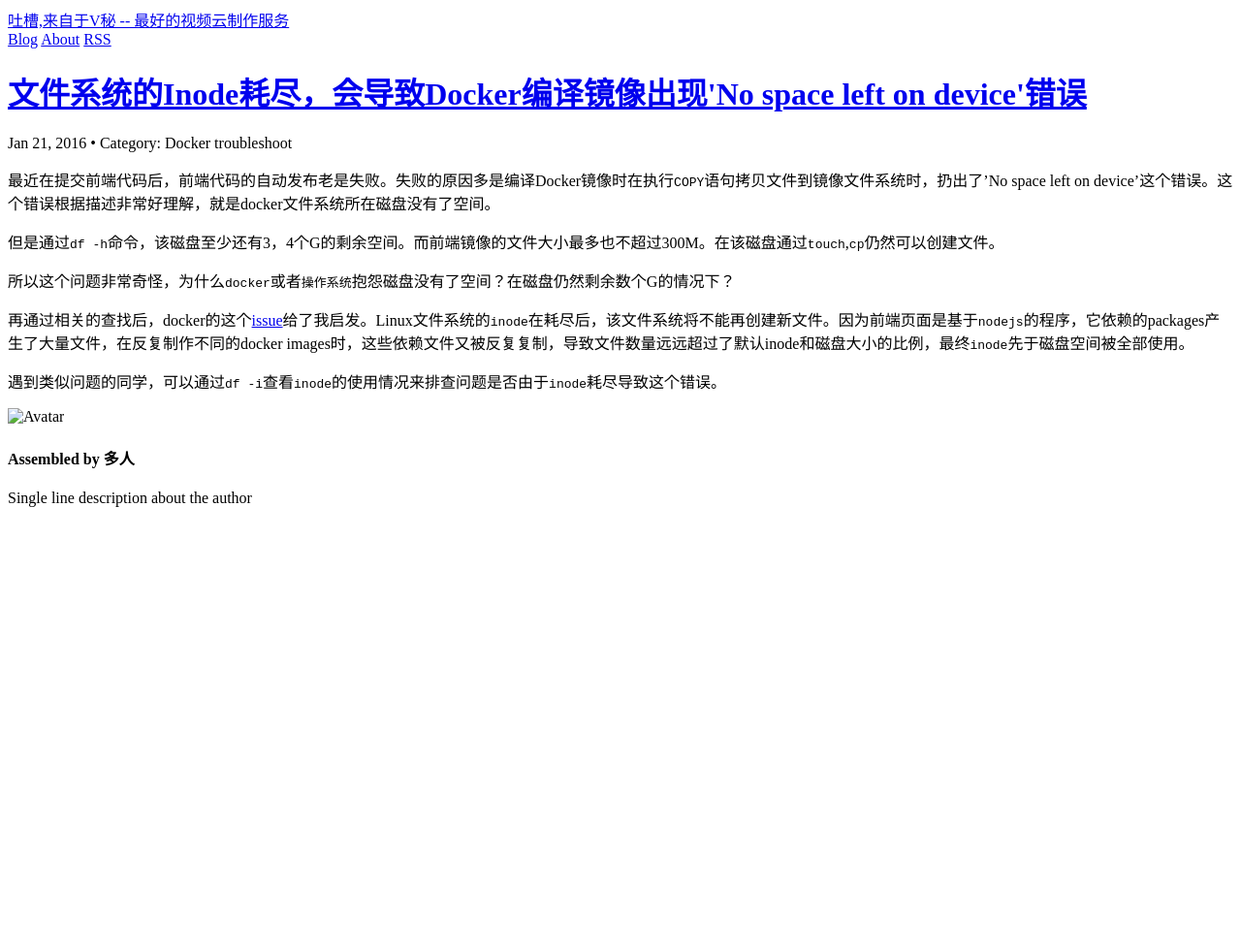
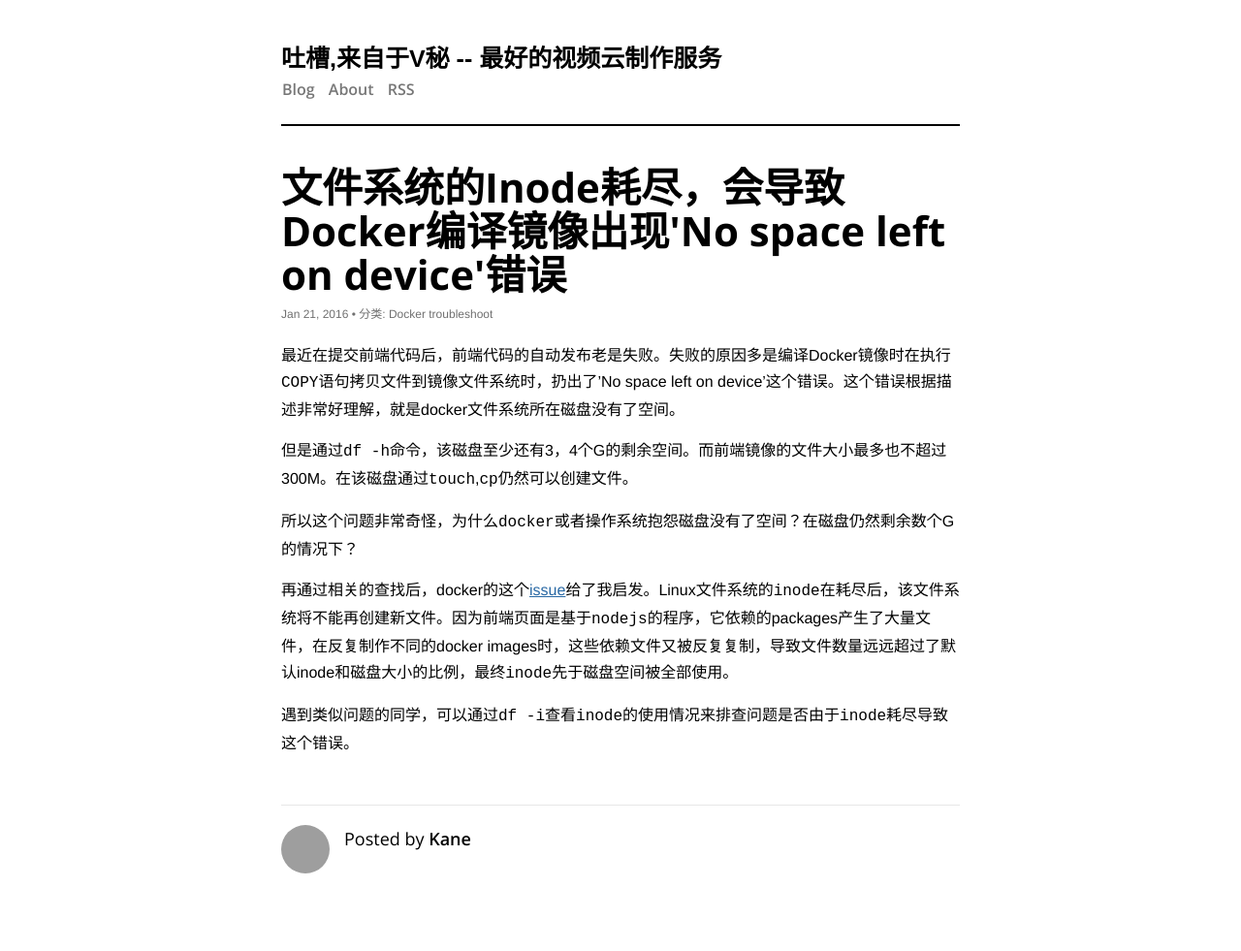
Before and after one commit to videome/-, a Jekyll site: the page built from _posts/2016-01-21-docker_build_no_space_left_caused_by_inode_exhausted.md, in a window 1280 px wide. Shown: the whole page at 97% size. Built offline with Jekyll 4.4.1, drawn with Linux system fonts in a browser that asks for light colours; comment, search, counter and statistics services are not loaded; before the commit the page ends 900 px from its top, so only the background shows below that; grey boxes are pictures that could not be loaded.

Commit message:
Fix the path of images and css.

```diff
--- a/_config.yml
+++ b/_config.yml
@@ -1,14 +1,14 @@
 # Site settings
 title: 吐槽,来自于V秘 -- 最好的视频云制作服务
-author: 多人
+#author: 多人
 # author_avatar:
 email: zhumx@vme360.com
 description: 一个只涉及技术的blog.
 baseurl: "" # optional
-url: "https://videome.github.io/tsukkomi"
+url: "https://videome.github.io/videome.github.io"
 #twitter_username: foo_bar
 github_username: videome
-github_repo: videome/tsukkomi
+github_repo: videome/videome.github.io
 google_analytics: UA-65584551-3
 # disqus: disqus-id
 
@@ -17,5 +17,14 @@ markdown: kramdown
 permalink: pretty
 excerpt_separator: "<!-- more -->"
 
+authors:
+  kane:
+    display_name: Kane
+    gravatar: https://www.gravatar.com/avatar/0db85dd6e3b1972fafa2c36e6df3abfb?s=50
+    email: zhumx@vme360.com
+    web: https://vme360.com/
+    twitter: zxkane
+    github: zxkane
+
 gems:
   - jekyll-sitemap
--- a/_includes/head.html
+++ b/_includes/head.html
@@ -10,12 +10,12 @@
 
 
     <link rel="canonical" href="{{ page.url | replace:'index.html','' | prepend: site.baseurl | prepend: site.url }}">
-    <link rel="icon" type="image/png" href="{{ "images/vme.png" | prepend: site.baseurl }}">
+    <link rel="icon" type="image/png" href="{{ "/images/vme.png" | prepend: site.baseurl }}">
 
     <!-- Custom CSS -->
     <link href='https://fonts.googleapis.com/css?family=Open+Sans:400,600,700' rel='stylesheet' type='text/css'>
-    <link rel="stylesheet" href="{{ "css/syntax.css" | prepend: site.baseurl }}">
-    <link rel="stylesheet" href="{{ "css/lambda.css" | prepend: site.baseurl }}">
+    <link rel="stylesheet" href="{{ "/css/syntax.css" | prepend: site.baseurl }}">
+    <link rel="stylesheet" href="{{ "/css/lambda.css" | prepend: site.baseurl }}">
 
     {% if site.google_analytics %}
     <script>
--- a/_includes/post.html
+++ b/_includes/post.html
@@ -6,7 +6,7 @@
 	    <h1 class="entry-title"><a href="{{ page.url | prepend: site.baseurl }}">{{ page.title }}</a></h1>
 	    <p class="entry-meta">
 		    {{ page.date | date: "%b %-d, %Y" }}
-		    {% if page.category %} • Category: {{ page.category|capitalize }}{% endif %}
+		    {% if page.category %} • 分类: {{ page.category|capitalize }}{% endif %}
 	    </p>
 	  </header>
 
--- a/_includes/post_footer.html
+++ b/_includes/post_footer.html
@@ -1,9 +1,9 @@
+{% assign author = site.authors[page.author] %}
 <div class="article-author">
     <div class="avatar">
-    <img width="50" height="50" src="{{ site.author_avatar }}" alt="{{ post.author }} Avatar"/>
+    <img width="50" height="50" src="{{ author.gravatar }}" alt="{{ author.display_name }} Avatar"/>
     </div>
     <div class="name">
-        <h4>Assembled by <b>{{ site.author }}</b> </h4>
-        Single line description about the author
+        <h4>Posted by <b>{{ author.display_name }}</b> </h4>
     </div>
 </div>
--- a/_posts/2016-01-21-docker_build_no_space_left_caused_by_inode_exhausted.md
+++ b/_posts/2016-01-21-docker_build_no_space_left_caused_by_inode_exhausted.md
@@ -2,6 +2,7 @@
 layout: post
 title: "文件系统的Inode耗尽，会导致Docker编译镜像出现'No space left on device'错误"
 category: docker troubleshoot
+author: kane
 ---
 
 最近在提交前端代码后，前端代码的自动发布老是失败。失败的原因多是编译Docker镜像时在执行`COPY`语句拷贝文件到镜像文件系统时，扔出了'No space left on device'这个错误。这个错误根据描述非常好理解，就是docker文件系统所在磁盘没有了空间。
```
